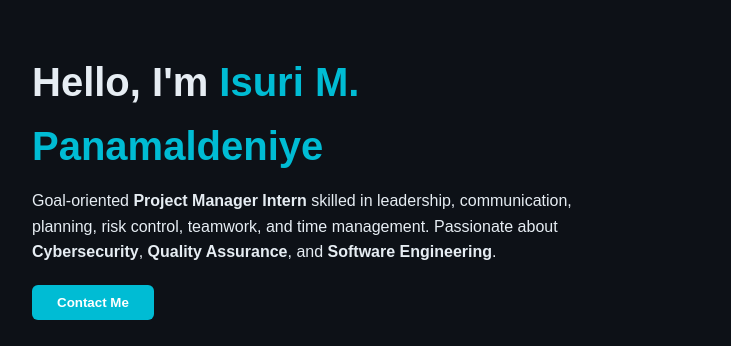
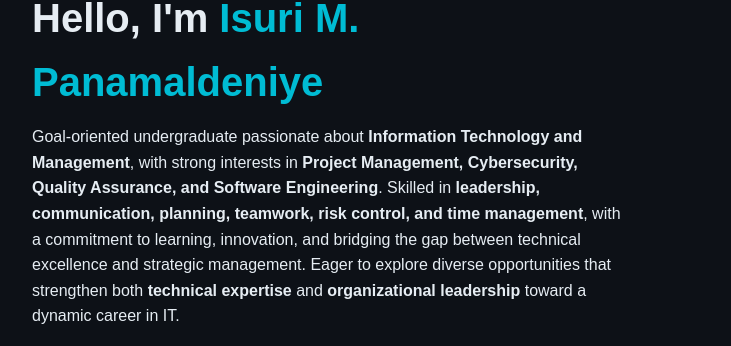
Before and after one commit to Isuryy/Isuri_Portfolio_Websie, a plain HTML site: page index.html in a window 1280 px wide. Shown: the part 215-561 px from the top of the page, 96-827 px from the left. Drawn offline with Linux system fonts and the light colour scheme.

Commit message:
Revise index.html for portfolio enhancementshome
Updated the portfolio HTML structure and content, enhancing the hero section and adding detailed descriptions for skills, projects, certificates, achievements, leadership experiences, and languages.

```diff
--- a/index.html
+++ b/index.html
@@ -90,11 +90,17 @@
   <section id="hero" class="hero">
     <div class="hero-text">
       <h1>Hello, I'm <span>Isuri M. Panamaldeniye</span></h1>
-      <p>Goal-oriented <strong>Project Manager Intern</strong> skilled in leadership, communication, planning, risk control, teamwork, and time management.
-      Passionate about <strong>Cybersecurity</strong>, <strong>Quality Assurance</strong>, and <strong>Software Engineering</strong>.</p>
+      <p>
+        Goal-oriented undergraduate passionate about <strong>Information Technology and Management</strong>,
+        with strong interests in <strong>Project Management, Cybersecurity, Quality Assurance, and Software Engineering</strong>.
+        Skilled in <strong>leadership, communication, planning, teamwork, risk control, and time management</strong>,
+        with a commitment to learning, innovation, and bridging the gap between technical excellence and strategic management.
+        Eager to explore diverse opportunities that strengthen both <strong>technical expertise</strong> and
+        <strong>organizational leadership</strong> toward a dynamic career in IT.
+      </p>
       <button onclick="document.getElementById('contact').scrollIntoView({behavior:'smooth'})">Contact Me</button>
     </div>
-    <img src="profile.png" alt="Isuri M. Panamaldeniye".png" alt="Profile">
+    <img src="profile.png" alt="Profile">
   </section>
 
   <!-- ABOUT -->
```
